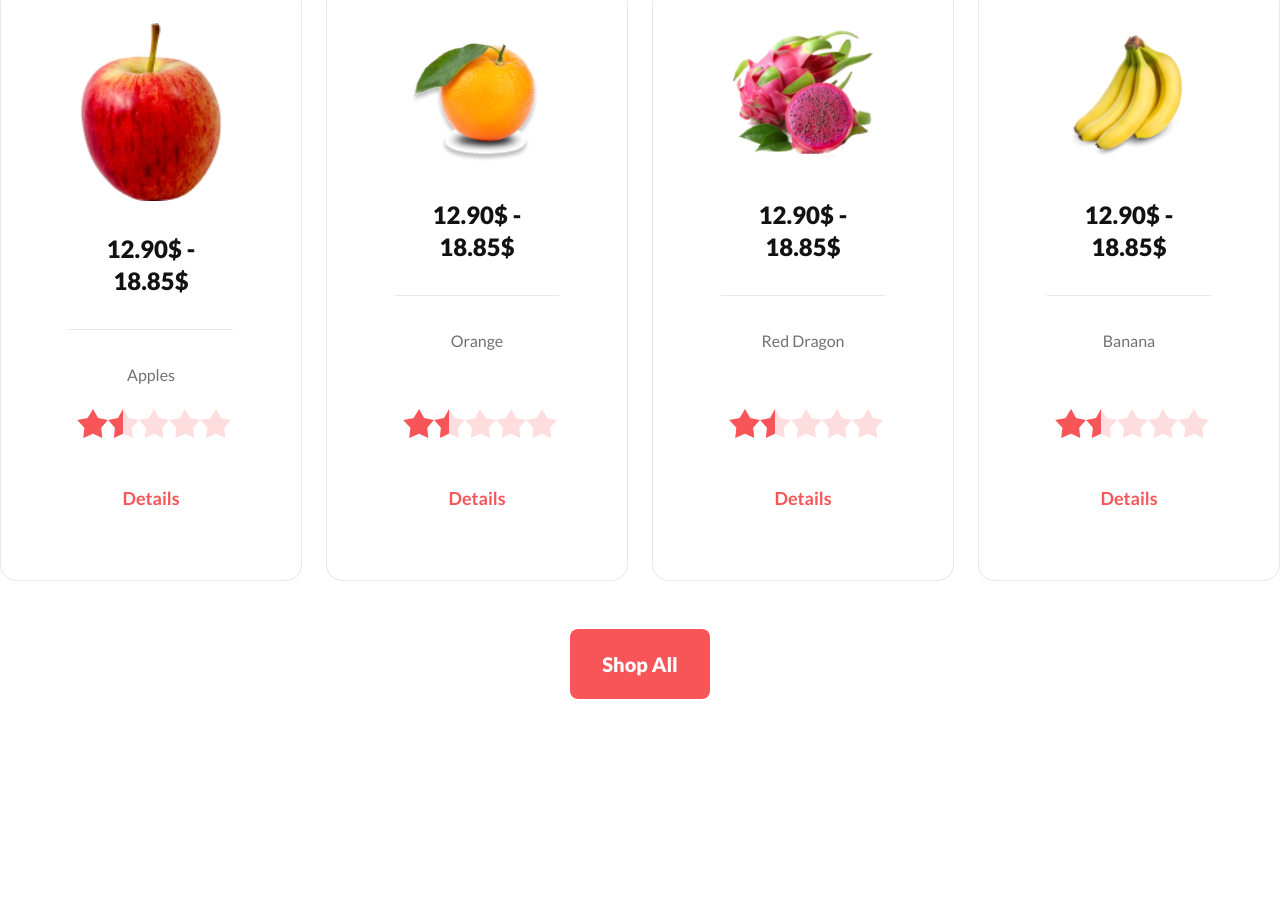
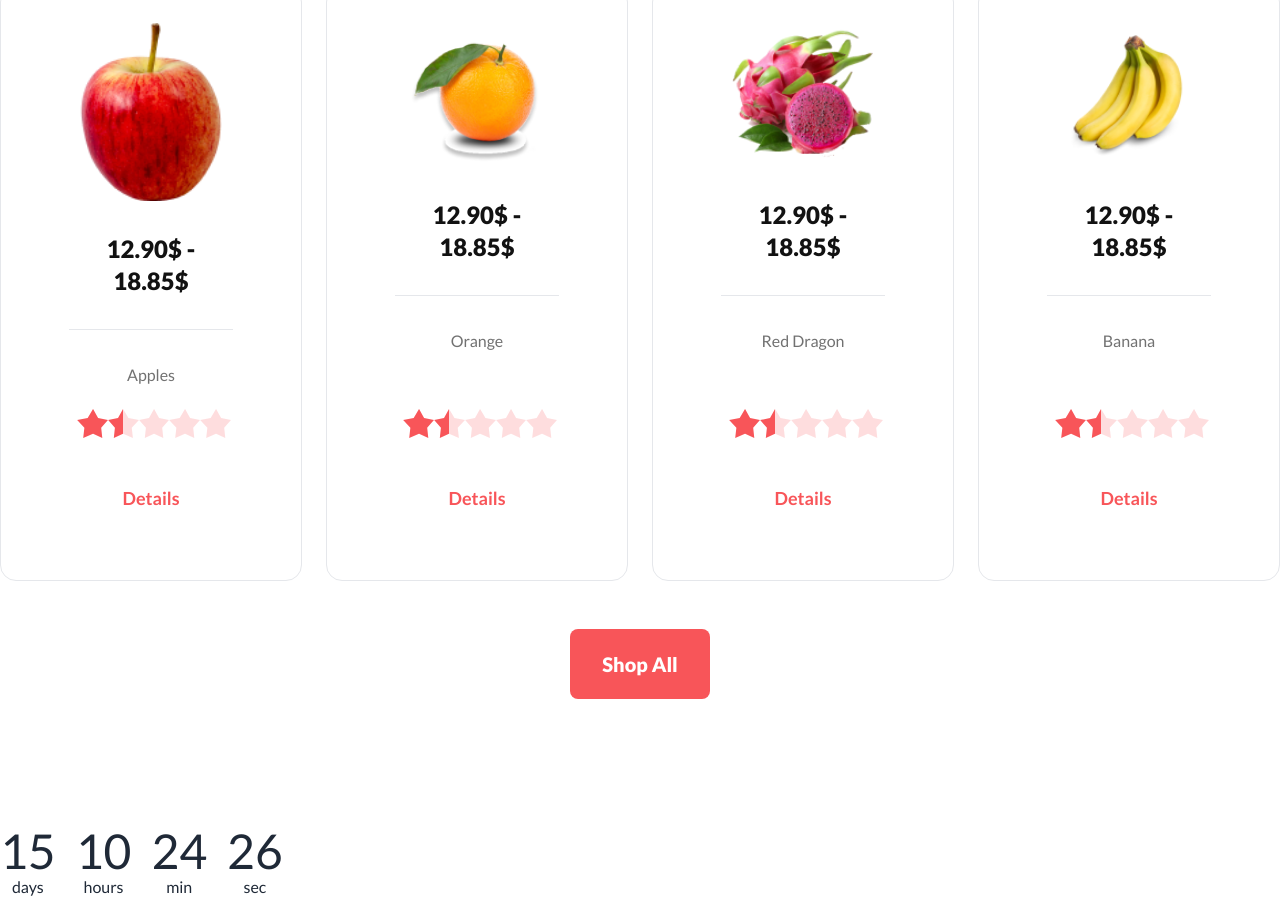
Before and after one commit to AwesomeMohsin/Fruit-Brust, a plain HTML site: page index.html in a window 1280 px wide. Shown: the part 1348-2247 px from the top of the page. Before the commit the page ends 2175 px from the top, so only its background shows below. Drawn offline with nearby package versions, Linux system fonts and the light colour scheme.

Commit message:
testing countdown

```diff
--- a/index.html
+++ b/index.html
@@ -661,6 +661,32 @@
 
         </section>
 
+        <div class="grid grid-flow-col gap-5 text-center auto-cols-max">
+            <div class="flex flex-col">
+              <span class="countdown font-mono text-5xl">
+                <span style="--value:15;"></span>
+              </span>
+              days
+            </div>
+            <div class="flex flex-col">
+              <span class="countdown font-mono text-5xl">
+                <span style="--value:10;"></span>
+              </span>
+              hours
+            </div>
+            <div class="flex flex-col">
+              <span class="countdown font-mono text-5xl">
+                <span style="--value:24;"></span>
+              </span>
+              min
+            </div>
+            <div class="flex flex-col">
+              <span class="countdown font-mono text-5xl">
+                <span style="--value:26;"></span>
+              </span>
+              sec
+            </div>
+          </div>
     </main>
 
 </body>
```
